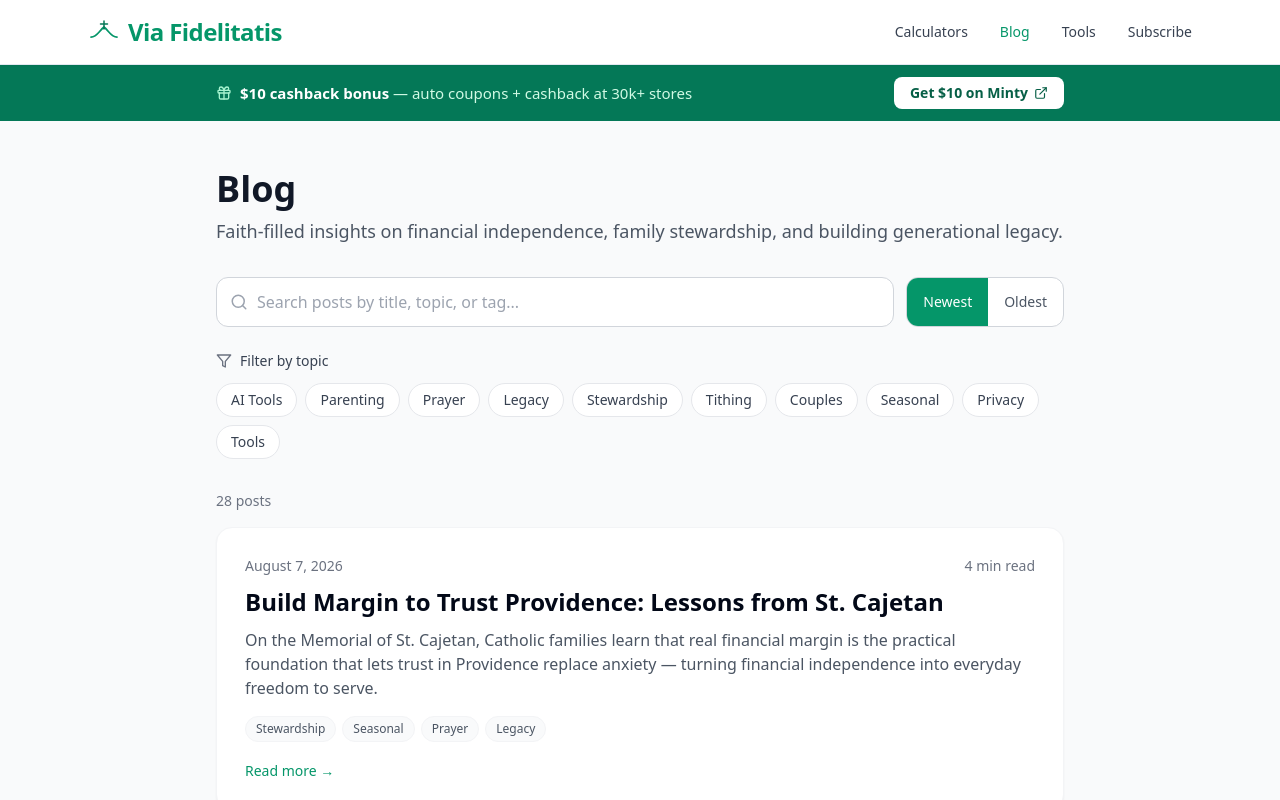
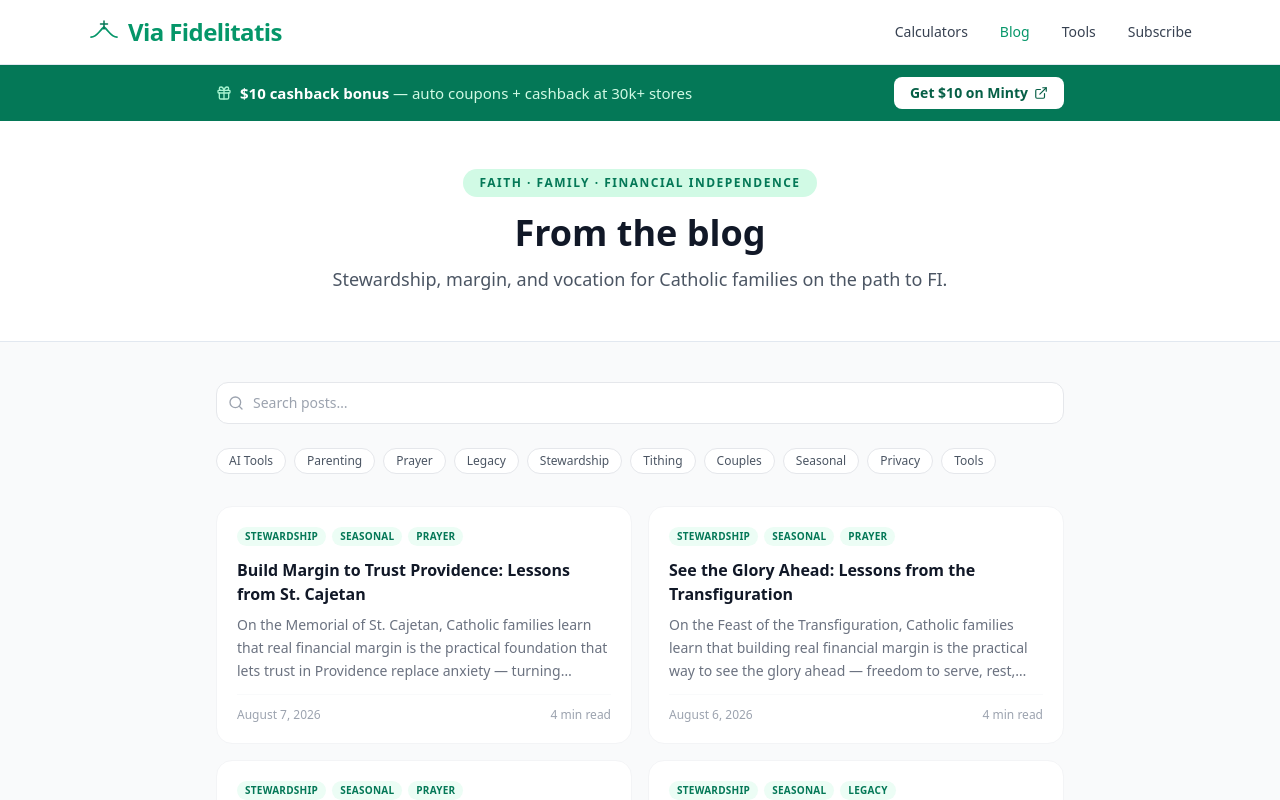
Before and after one commit to daughterpop/super-fi-calc, a React (Vite) app: page /blog in a window 1280 px wide. Shown: the top 800 px of the page. Built offline with nearby package versions, Linux system fonts and the light colour scheme.

Commit message:
Add SiteFooter to blog index

```diff
--- a/src/pages/BlogIndex.jsx
+++ b/src/pages/BlogIndex.jsx
@@ -3,12 +3,25 @@ import { Link } from 'react-router-dom';
 import { Search, X, Filter } from 'lucide-react';
 import { allPosts, allTags } from '../data/posts';
 import SiteHeader from '../components/SiteHeader';
+import SiteFooter from '../components/SiteFooter';
 import SubscribeForm from '../components/SubscribeForm';
 
 export default function BlogIndex() {
   const [searchTerm, setSearchTerm] = useState('');
   const [activeTags, setActiveTags] = useState([]);
-  const [sortOrder, setSortOrder] = useState('newest');
+
+  const filteredPosts = useMemo(() => {
+    return allPosts.filter((post) => {
+      const matchesSearch =
+        !searchTerm ||
+        post.title.toLowerCase().includes(searchTerm.toLowerCase()) ||
+        post.excerpt.toLowerCase().includes(searchTerm.toLowerCase()) ||
+        (post.tags || []).some((t) => t.toLowerCase().includes(searchTerm.toLowerCase()));
+      const matchesTags =
+        activeTags.length === 0 || activeTags.every((tag) => (post.tags || []).includes(tag));
+      return matchesSearch && matchesTags;
+    });
+  }, [searchTerm, activeTags]);
 
   const toggleTag = (tag) => {
     setActiveTags((prev) =>
@@ -21,124 +34,59 @@ export default function BlogIndex() {
     setActiveTags([]);
   };
 
-  const filteredPosts = useMemo(() => {
-    const seen = new Set();
-    let result = allPosts.filter((post) => {
-      if (seen.has(post.link)) return false;
-      seen.add(post.link);
-
-      const matchesSearch =
-        post.title.toLowerCase().includes(searchTerm.toLowerCase()) ||
-        (post.excerpt && post.excerpt.toLowerCase().includes(searchTerm.toLowerCase())) ||
-        post.tags.some((t) => t.toLowerCase().includes(searchTerm.toLowerCase()));
-
-      const matchesTags =
-        activeTags.length === 0 ||
-        activeTags.every((tag) => post.tags.includes(tag));
-
-      return matchesSearch && matchesTags;
-    });
-
-    result = [...result].sort((a, b) => {
-      if (sortOrder === 'newest') {
-        return b.dateSort.localeCompare(a.dateSort);
-      }
-      return a.dateSort.localeCompare(b.dateSort);
-    });
-
-    return result;
-  }, [searchTerm, activeTags, sortOrder]);
-
-  const hasActiveFilters = searchTerm || activeTags.length > 0;
-
   return (
-    <div className="min-h-screen bg-gray-50">
+    <div className="min-h-screen bg-gray-50 overflow-x-hidden">
       <SiteHeader />
 
-      <div className="max-w-4xl mx-auto px-4 sm:px-6 py-8 sm:py-12">
-        <div className="mb-8">
-          <h1 className="text-3xl sm:text-4xl font-bold text-gray-900">Blog</h1>
-          <p className="text-gray-600 mt-2 text-base sm:text-lg">
-            Faith-filled insights on financial independence, family stewardship, and building generational legacy.
+      <div className="bg-white border-b">
+        <div className="max-w-4xl mx-auto px-4 sm:px-6 py-10 sm:py-12 text-center">
+          <div className="inline-flex items-center gap-2 px-3 sm:px-4 py-1.5 rounded-full bg-emerald-100 text-emerald-700 text-[10px] sm:text-xs font-semibold tracking-[1.5px] mb-4">
+            FAITH · FAMILY · FINANCIAL INDEPENDENCE
+          </div>
+          <h1 className="text-3xl sm:text-4xl font-bold text-gray-900 mb-3 leading-tight">
+            From the blog
+          </h1>
+          <p className="text-base sm:text-lg text-gray-600 max-w-2xl mx-auto leading-relaxed">
+            Stewardship, margin, and vocation for Catholic families on the path to FI.
           </p>
         </div>
+      </div>
 
+      <div className="max-w-4xl mx-auto px-4 sm:px-6 py-8 sm:py-10">
         <div className="flex flex-col sm:flex-row gap-3 mb-6">
           <div className="relative flex-1">
-            <Search
-              className="absolute left-3.5 top-1/2 -translate-y-1/2 text-gray-400"
-              size={18}
-            />
+            <Search size={16} className="absolute left-3 top-1/2 -translate-y-1/2 text-gray-400" />
             <input
-              type="text"
-              placeholder="Search posts by title, topic, or tag..."
+              type="search"
               value={searchTerm}
               onChange={(e) => setSearchTerm(e.target.value)}
-              className="w-full pl-10 pr-4 py-3 border border-gray-300 rounded-xl focus:outline-none focus:border-emerald-500 focus:ring-1 focus:ring-emerald-500 text-base bg-white"
+              placeholder="Search posts…"
+              className="w-full pl-9 pr-3 py-2.5 rounded-xl border border-gray-200 text-sm focus:outline-none focus:ring-2 focus:ring-emerald-500/30 focus:border-emerald-400"
             />
-            {searchTerm && (
+          </div>
+          {(searchTerm || activeTags.length > 0) && (
             <button
-                onClick={() => setSearchTerm('')}
-                className="absolute right-3 top-1/2 -translate-y-1/2 text-gray-400 hover:text-gray-600"
               type="button"
+              onClick={clearFilters}
+              className="inline-flex items-center justify-center gap-1.5 px-4 py-2.5 rounded-xl border border-gray-200 text-sm text-gray-600 hover:bg-gray-50"
             >
-                <X size={16} />
+              <X size={14} /> Clear
             </button>
           )}
         </div>
 
-          <div className="flex rounded-xl border border-gray-300 overflow-hidden bg-white shrink-0">
-            <button
-              type="button"
-              onClick={() => setSortOrder('newest')}
-              className={
-                sortOrder === 'newest'
-                  ? 'px-4 py-3 text-sm font-medium transition-colors bg-emerald-600 text-white'
-                  : 'px-4 py-3 text-sm font-medium transition-colors text-gray-600 hover:bg-gray-50'
-              }
-            >
-              Newest
-            </button>
-            <button
-              type="button"
-              onClick={() => setSortOrder('oldest')}
-              className={
-                sortOrder === 'oldest'
-                  ? 'px-4 py-3 text-sm font-medium transition-colors bg-emerald-600 text-white'
-                  : 'px-4 py-3 text-sm font-medium transition-colors text-gray-600 hover:bg-gray-50'
-              }
-            >
-              Oldest
-            </button>
-          </div>
-        </div>
-
-        <div className="mb-8">
-          <div className="flex items-center gap-2 mb-3">
-            <Filter size={16} className="text-gray-500" />
-            <span className="text-sm font-medium text-gray-700">Filter by topic</span>
-            {hasActiveFilters && (
-              <button
-                type="button"
-                onClick={clearFilters}
-                className="ml-auto text-sm text-emerald-600 hover:text-emerald-700 font-medium"
-              >
-                Clear all
-              </button>
-            )}
-          </div>
-          <div className="flex flex-wrap gap-2">
+        <div className="flex flex-wrap gap-2 mb-8">
           {allTags.map((tag) => {
-              const isActive = activeTags.includes(tag);
+            const active = activeTags.includes(tag);
             return (
               <button
                 key={tag}
                 type="button"
                 onClick={() => toggleTag(tag)}
                 className={
-                    isActive
-                      ? 'px-3.5 py-1.5 rounded-full text-sm font-medium transition-all border bg-emerald-600 text-white border-emerald-600 shadow-sm'
-                      : 'px-3.5 py-1.5 rounded-full text-sm font-medium transition-all border bg-white text-gray-700 border-gray-200 hover:border-emerald-300 hover:text-emerald-700'
+                  active
+                    ? 'px-3 py-1 rounded-full text-xs font-semibold bg-emerald-600 text-white'
+                    : 'px-3 py-1 rounded-full text-xs font-medium bg-white border border-gray-200 text-gray-600 hover:border-emerald-300'
                 }
               >
                 {tag}
@@ -146,65 +94,40 @@ export default function BlogIndex() {
             );
           })}
         </div>
-        </div>
-
-        <div className="mb-4 text-sm text-gray-500">
-          {filteredPosts.length} {filteredPosts.length === 1 ? 'post' : 'posts'}
-          {hasActiveFilters && ' matching your filters'}
-        </div>
 
         {filteredPosts.length > 0 ? (
-          <div className="space-y-5">
+          <div className="grid grid-cols-1 sm:grid-cols-2 gap-4 mb-8">
             {filteredPosts.map((post) => (
-              <article
+              <Link
                 key={post.link}
-                className="bg-white rounded-2xl shadow-sm p-5 sm:p-7 hover:shadow-md transition-shadow border border-gray-100"
+                to={post.link}
+                className="group bg-white rounded-2xl border border-gray-100 hover:border-emerald-200 hover:shadow-md transition-all p-5 flex flex-col"
               >
-                <div className="flex justify-between text-sm text-gray-500 mb-2.5">
+                <div className="flex flex-wrap gap-1.5 mb-3">
+                  {(post.tags || []).slice(0, 3).map((tag) => (
+                    <span
+                      key={tag}
+                      className="text-[10px] font-semibold uppercase tracking-wide px-2 py-0.5 rounded-full bg-emerald-50 text-emerald-700"
+                    >
+                      {tag}
+                    </span>
+                  ))}
+                </div>
+                <h2 className="font-semibold text-gray-900 group-hover:text-emerald-700 transition-colors leading-snug mb-2 text-[15px] sm:text-base">
+                  {post.title}
+                </h2>
+                <p className="text-gray-500 text-sm leading-relaxed line-clamp-3 flex-1">{post.excerpt}</p>
+                <div className="mt-3 pt-3 border-t border-gray-50 text-xs text-gray-400 flex justify-between">
                   <span>{post.date}</span>
                   <span>{post.readTime}</span>
                 </div>
-                <h2 className="text-xl sm:text-2xl font-semibold mb-2.5 leading-snug">
-                  <Link to={post.link} className="hover:text-emerald-600 transition-colors">
-                    {post.title}
               </Link>
-                </h2>
-                <p className="text-gray-600 mb-4 leading-relaxed text-sm sm:text-base">
-                  {post.excerpt}
-                </p>
-
-                <div className="flex flex-wrap gap-1.5 mb-4">
-                  {post.tags.map((tag) => (
-                    <button
-                      key={tag}
-                      type="button"
-                      onClick={() => toggleTag(tag)}
-                      className={
-                        activeTags.includes(tag)
-                          ? 'text-xs px-2.5 py-1 rounded-full border transition-colors bg-emerald-50 text-emerald-700 border-emerald-200'
-                          : 'text-xs px-2.5 py-1 rounded-full border transition-colors bg-gray-50 text-gray-600 border-gray-100 hover:border-emerald-200'
-                      }
-                    >
-                      {tag}
-                    </button>
-                  ))}
-                </div>
-
-                <Link
-                  to={post.link}
-                  className="text-emerald-600 font-medium hover:underline text-sm inline-flex items-center gap-1"
-                >
-                  Read more →
-                </Link>
-              </article>
             ))}
           </div>
         ) : (
-          <div className="text-center py-16 bg-white rounded-2xl p-8 border border-gray-100">
-            <p className="text-xl text-gray-500 mb-2">No matching posts found.</p>
-            <p className="text-gray-400 text-sm mb-6">
-              Try different keywords or clear the filters.
-            </p>
+          <div className="text-center py-12">
+            <Filter className="mx-auto text-gray-300 mb-3" size={32} />
+            <p className="text-gray-600 mb-4">No posts match those filters.</p>
             <button
               type="button"
               onClick={clearFilters}
@@ -219,6 +142,7 @@ export default function BlogIndex() {
           <SubscribeForm />
         </div>
       </div>
+      <SiteFooter />
     </div>
   );
 }
```
Lines whose indentation alone changed are shown as unchanged.
